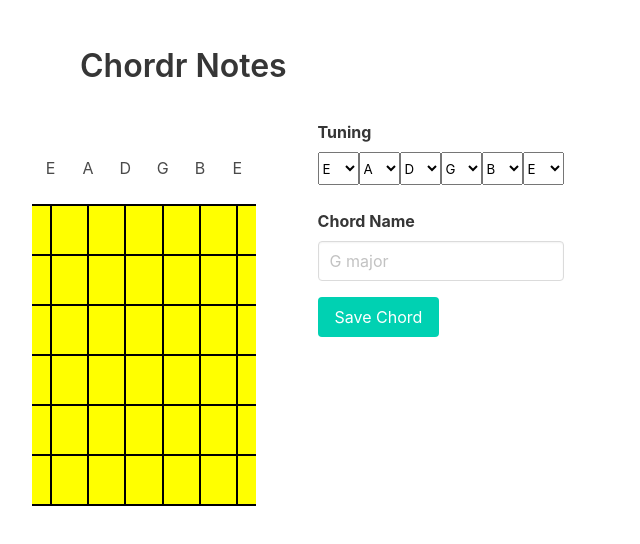
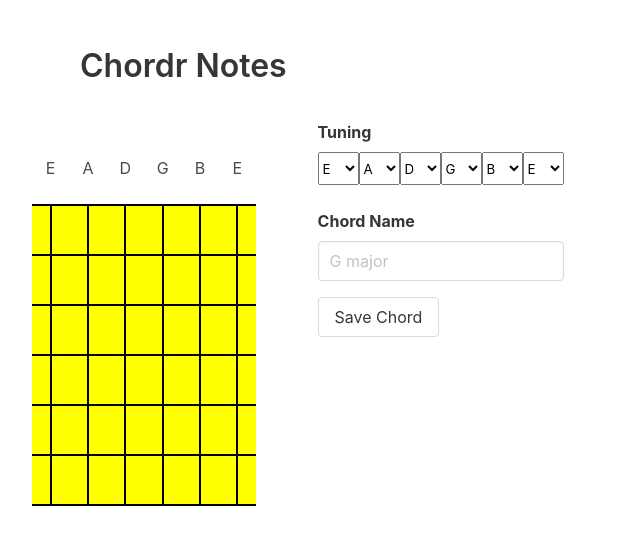
Before and after one commit to jeremypurser/chordr-notes, a React (Create React App) app: page / in a window 1280 px wide. Shown: the top 544 px of the page, without its empty margins (0-640 px from the left). Built offline with nearby package versions, Linux system fonts and the light colour scheme.

Commit message:
Define color prop

```diff
--- a/src/components/Button.tsx
+++ b/src/components/Button.tsx
@@ -2,12 +2,13 @@ import React, { MouseEvent } from 'react';
 
 interface ButtonProps {
   text: string;
+  color: 'is-primary' | 'is-warning';
   clickHandler: (e: MouseEvent) => void;
 }
-export default function Button({ text, clickHandler }: ButtonProps) {
+export default function Button({ text, color, clickHandler }: ButtonProps) {
   return (
     <div className="control">
-      <button onClick={clickHandler} className="button is-primary">
+      <button onClick={clickHandler} className={`button ${color}`}>
         {text}
       </button>
     </div>
```
